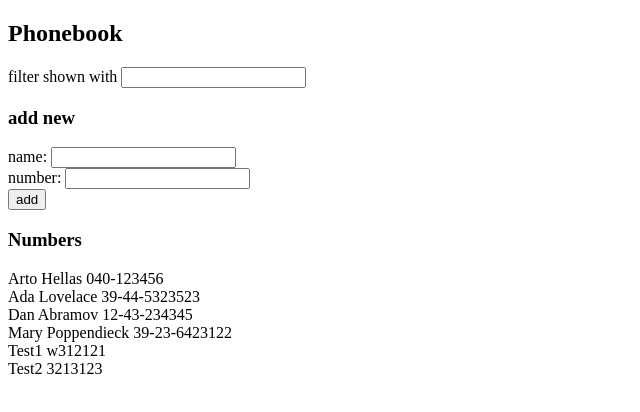
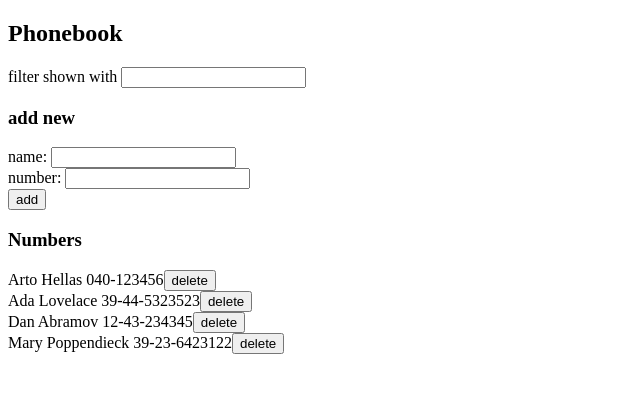
Before and after one commit to Kaspi-Chan/full-stack-open-submissions, a React (Vite) app in the folder part2/phonebook/: page / in a window 1280 px wide. Shown: the top 412 px of the page, without its empty margins (0-640 px from the left). Built offline with nearby package versions, Linux system fonts and the light colour scheme; data requests are answered from the project's data file.

Commit message:
Do exercise 2.14

```diff
--- a/part2/phonebook/db.json
+++ b/part2/phonebook/db.json
@@ -19,16 +19,6 @@
       "name": "Mary Poppendieck",
       "number": "39-23-6423122",
       "id": "4"
-    },
-    {
-      "name": "Test1",
-      "number": "w312121",
-      "id": "KFM9Grliec8"
-    },
-    {
-      "name": "Test2",
-      "number": "3213123",
-      "id": "IhS3bVu7jHY"
     }
   ],
   "$schema": "./node_modules/json-server/schema.json"
--- a/part2/phonebook/src/App.jsx
+++ b/part2/phonebook/src/App.jsx
@@ -29,8 +29,26 @@ const PersonInput = ({text, value, handleChange}) => (
   </div>
 )
 
-const Person = ({name, number}) => <div>{name} {number}</div>
-const Persons = ({collection}) => collection.map(p => <Person key={p.name} name={p.name} number={p.number}/>)
+const Person = ({id, name, number, handleDelete}) => {
+  return (
+    <div>
+      {name} {number}
+      <button onClick={() => handleDelete(id, name)}>delete</button>
+    </div>
+  )
+}
+const Persons = ({collection, handleDelete}) => {
+  return (
+    collection.map(p => (
+      <Person
+        key={p.name}
+        id={p.id}
+        name={p.name}
+        number={p.number}
+        handleDelete={handleDelete} />)
+    )
+  )
+}
 
 const App = () => {
   const [persons, setPersons] = useState([])
@@ -59,6 +77,14 @@ const App = () => {
 
   const filterPersons = (p) => p.name.toLowerCase().includes(filter.toLowerCase());
 
+  const handleDelete = (id, name) => {
+    if (window.confirm(`Delete ${name} ?`)) {
+      services
+        .deleteEntry(id)
+        .then(res => setPersons(persons.filter(p => p.id !== id)));
+    }
+  }
+
   return (
     <div>
       <h2>Phonebook</h2>
@@ -72,7 +98,10 @@ const App = () => {
         handleNumberChange={(e) => setNewNumber(e.target.value)}
       />
       <h3>Numbers</h3>
-      <Persons collection={persons.filter(filterPersons)} />
+      <Persons
+        collection={persons.filter(filterPersons)}
+        handleDelete={handleDelete}
+      />
     </div>
   )
 }
--- a/part2/phonebook/src/services/persons.js
+++ b/part2/phonebook/src/services/persons.js
@@ -11,4 +11,9 @@ const addNew = (newObject) => {
    return request.then(response => response.data);
 }
 
-export default { getAll, addNew }
+const deleteEntry = (id) => {
+  const request = axios.delete(`${baseUrl}/${id}`);
+  return request.then(res => res);
+}
+
+export default { getAll, addNew, deleteEntry }
```
